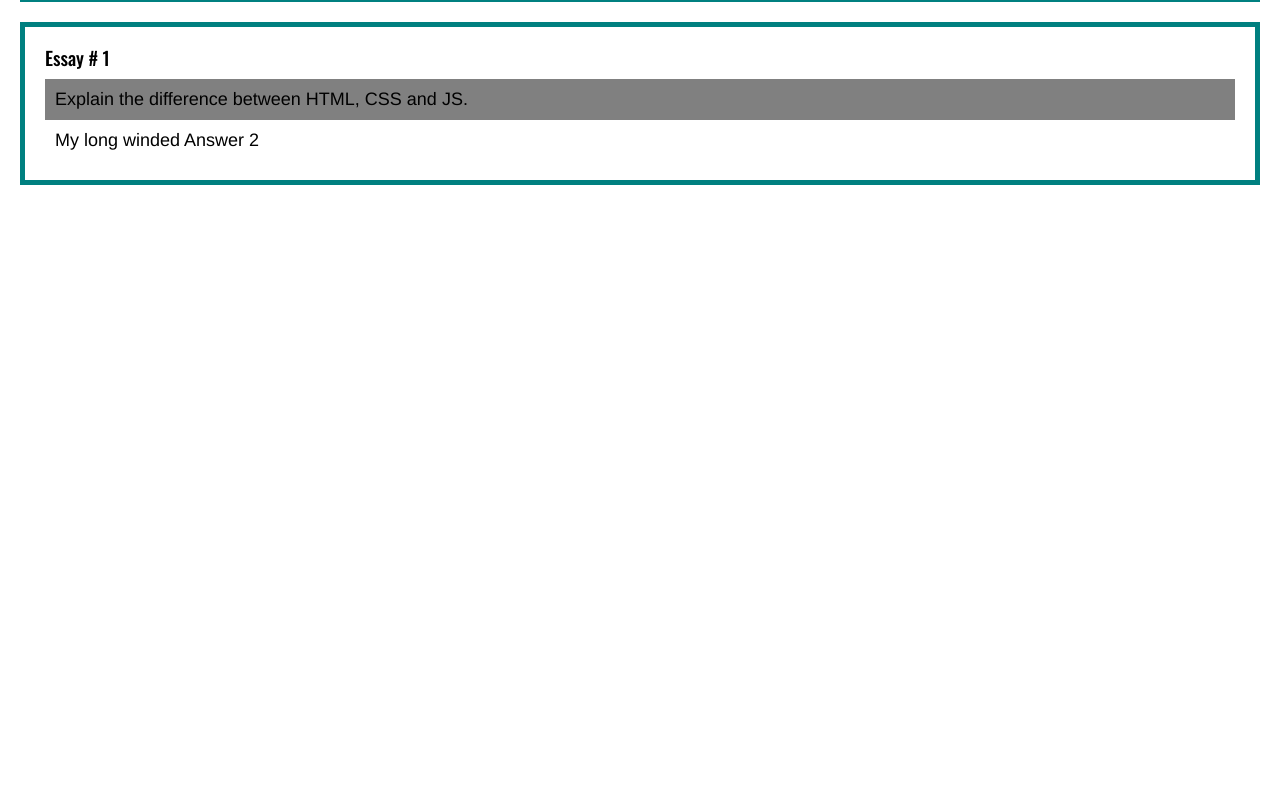
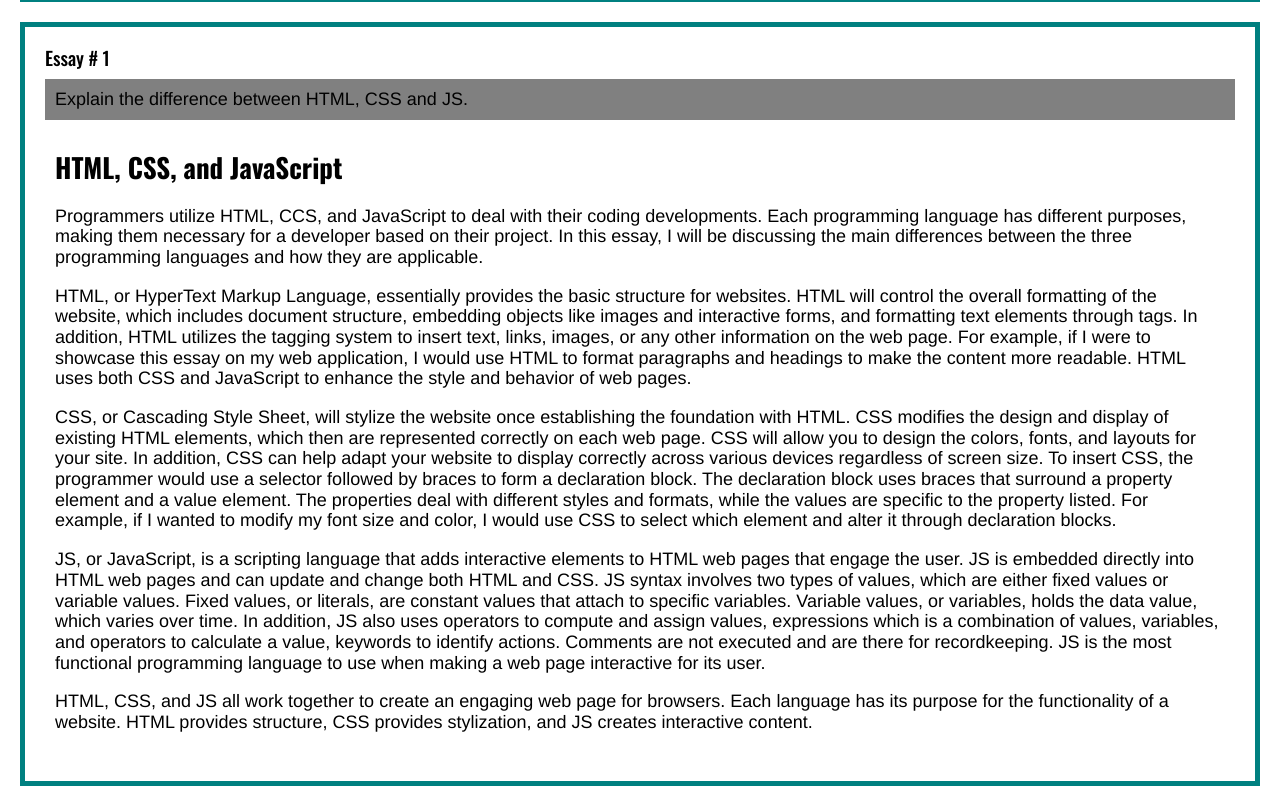
Before and after one commit to cpollock911/uclax-web1-summer21, a React (Create React App) app: page /homework in a window 1280 px wide. Shown: the part 1160-1966 px from the top of the page. Before the commit the page ends 1365 px from the top, so only its background shows below. Built offline with nearby package versions, Linux system fonts and the light colour scheme.

Commit message:
Added Second Essay

```diff
--- a/src/React/Homework/Homework.jsx
+++ b/src/React/Homework/Homework.jsx
@@ -31,7 +31,22 @@ const Homework = () => {
                 number={ 2 }
                 question='Explain the difference between HTML, CSS and JS.'
             >
-                My long winded Answer 2
+                <h2>HTML, CSS, and JavaScript</h2>
+                <p>
+                Programmers utilize HTML, CCS, and JavaScript to deal with their coding developments.   Each programming language has different purposes, making them necessary for a developer based on their project.  In this essay, I will be discussing the main differences between the three programming languages and how they are applicable.
+                </p>
+                <p>
+                HTML, or HyperText Markup Language, essentially provides the basic structure for websites.  HTML will control the overall formatting of the website, which includes document structure, embedding objects like images and interactive forms, and formatting text elements through tags.  In addition, HTML utilizes the tagging system to insert text, links, images, or any other information on the web page.  For example, if I were to showcase this essay on my web application, I would use HTML to format paragraphs and headings to make the content more readable.  HTML uses both CSS and JavaScript to enhance the style and behavior of web pages.
+                </p>
+                <p>
+                CSS, or Cascading Style Sheet, will stylize the website once establishing the foundation with HTML.  CSS modifies the design and display of existing HTML elements, which then are represented correctly on each web page.  CSS will allow you to design the colors, fonts, and layouts for your site.  In addition, CSS can help adapt your website to display correctly across various devices regardless of screen size.  To insert CSS, the programmer would use a selector followed by braces to form a declaration block.  The declaration block uses braces that surround a property element and a value element.  The properties deal with different styles and formats, while the values are specific to the property listed.  For example, if I wanted to modify my font size and color, I would use CSS to select which element and alter it through declaration blocks.
+                </p>
+                <p>
+                JS, or JavaScript, is a scripting language that adds interactive elements to HTML web pages that engage the user.  JS is embedded directly into HTML web pages and can update and change both HTML and CSS.  JS syntax involves two types of values, which are either fixed values or variable values.  Fixed values, or literals, are constant values that attach to specific variables.  Variable values, or variables, holds the data value, which varies over time.  In addition, JS also uses operators to compute and assign values, expressions which is a combination of values, variables, and operators to calculate a value, keywords to identify actions. Comments are not executed and are there for recordkeeping.  JS is the most functional programming language to use when making a web page interactive for its user.
+                </p>
+                <p>
+                HTML, CSS, and JS all work together to create an engaging web page for browsers.  Each language has its purpose for the functionality of a website.  HTML provides structure, CSS provides stylization, and JS creates interactive content.
+                </p>
             </Essay>
         </div>
     );
```
